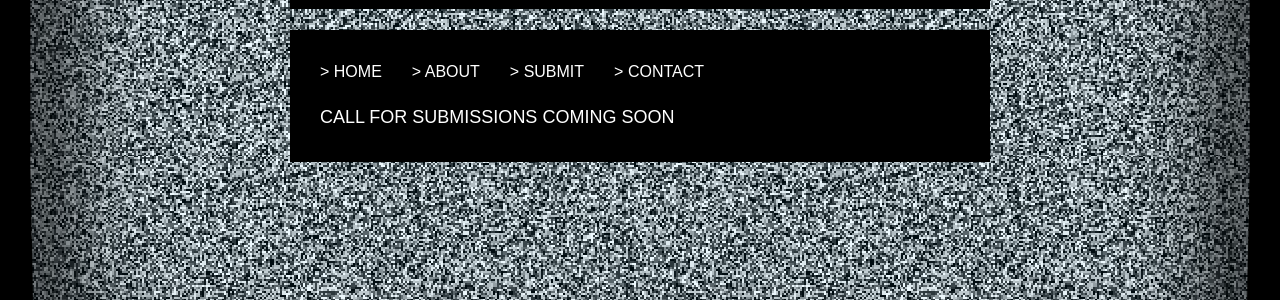
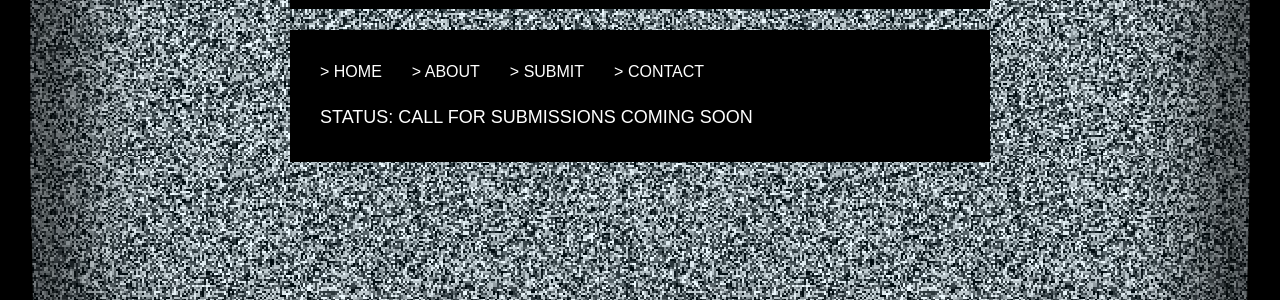
Before and after one commit to Trans-Digital/Trans-Digital.github.io, a Jekyll site: the page built from index.html, in a window 1280 px wide. Shown: the part 444-744 px from the top of the page. Built offline with Jekyll 4.4.1, drawn with Linux system fonts in a browser that asks for light colours; some web fonts are replaced; Markdown is read by kramdown in place of the engine named in the settings.

Commit message:
Updates homepage

```diff
--- a/index.html
+++ b/index.html
@@ -3,4 +3,4 @@ layout: default
 title: Trans_ Anthology on Trans People and the Internet
 ---
 
-<h3>Call for Submissions Coming Soon</h3>
+<h3>Status: Call for Submissions Coming Soon</h3>
```
